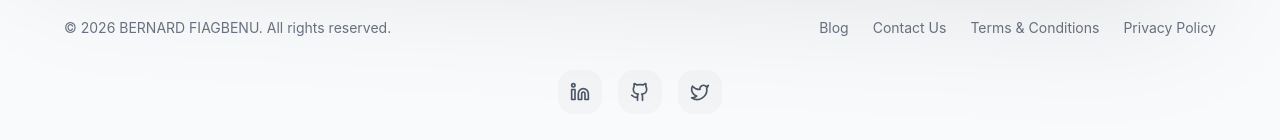
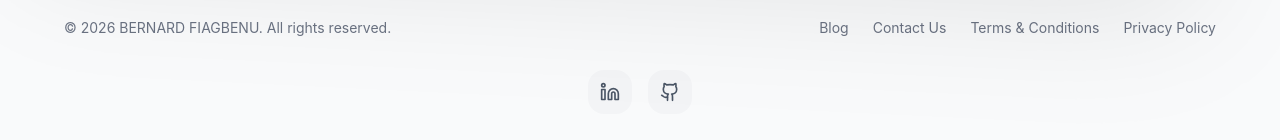
Before and after one commit to bernardfiagbenu/Bernard-Fiagbenu-Cloud, a React (Vite) app: page / in a window 1280 px wide. Shown: the part 1911-2051 px from the top of the page. Built offline with nearby package versions, Linux system fonts and the light colour scheme.

Commit message:
fix: Update social media links
Update the LinkedIn and GitHub links on the homepage to point to the correct profiles.

```diff
--- a/src/pages/Home.tsx
+++ b/src/pages/Home.tsx
@@ -299,14 +299,11 @@ export default function Home() {
           </div>
 
           <div className="flex items-center gap-4">
-            <a href="https://linkedin.com" target="_blank" rel="noopener noreferrer" className="p-3 rounded-2xl bg-gray-100 dark:bg-gray-800 text-gray-600 dark:text-gray-400 hover:bg-indigo-100 dark:hover:bg-indigo-900/40 hover:text-indigo-600 dark:hover:text-indigo-400 transition-all hover:-translate-y-1" aria-label="LinkedIn">
+            <a href="https://www.linkedin.com/in/bernard-fiagbenu-26b50b19a/" target="_blank" rel="noopener noreferrer" className="p-3 rounded-2xl bg-gray-100 dark:bg-gray-800 text-gray-600 dark:text-gray-400 hover:bg-indigo-100 dark:hover:bg-indigo-900/40 hover:text-indigo-600 dark:hover:text-indigo-400 transition-all hover:-translate-y-1" aria-label="LinkedIn">
               <Linkedin size={20} />
             </a>
-            <a href="https://github.com" target="_blank" rel="noopener noreferrer" className="p-3 rounded-2xl bg-gray-100 dark:bg-gray-800 text-gray-600 dark:text-gray-400 hover:bg-gray-200 dark:hover:bg-gray-700 hover:text-gray-900 dark:hover:text-white transition-all hover:-translate-y-1" aria-label="GitHub">
+            <a href="https://github.com/bernardfiagbenu" target="_blank" rel="noopener noreferrer" className="p-3 rounded-2xl bg-gray-100 dark:bg-gray-800 text-gray-600 dark:text-gray-400 hover:bg-gray-200 dark:hover:bg-gray-700 hover:text-gray-900 dark:hover:text-white transition-all hover:-translate-y-1" aria-label="GitHub">
               <Github size={20} />
-            </a>
-            <a href="https://twitter.com" target="_blank" rel="noopener noreferrer" className="p-3 rounded-2xl bg-gray-100 dark:bg-gray-800 text-gray-600 dark:text-gray-400 hover:bg-blue-100 dark:hover:bg-blue-900/40 hover:text-blue-500 dark:hover:text-blue-400 transition-all hover:-translate-y-1" aria-label="Twitter">
-              <Twitter size={20} />
             </a>
           </div>
         </footer>
```
